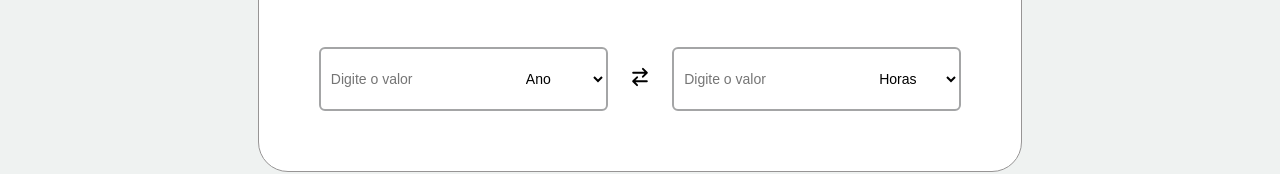
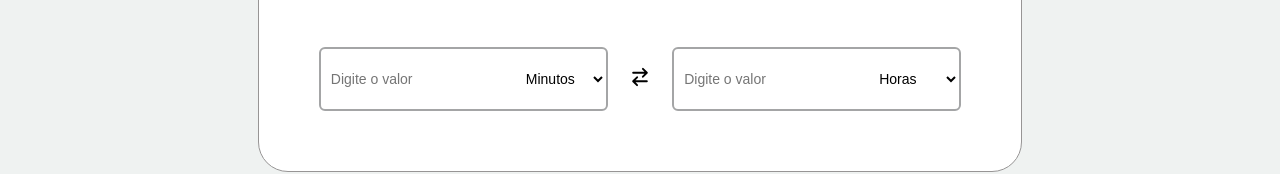
Before and after one commit to Zythee3/ConversaoTotal, a React (Vite) app in the folder conversaoTotal/: page /time in a window 1280 px wide. Shown: the part 248-422 px from the top of the page. Built offline with nearby package versions, Linux system fonts and the light colour scheme.

Commit message:
correção de erros

```diff
--- a/conversaoTotal/src/components/ConversionSection/ConversionSection.css
+++ b/conversaoTotal/src/components/ConversionSection/ConversionSection.css
@@ -16,11 +16,12 @@
   gap: 18px;
   width: 90vw;
   height: 50px;
+
 }
 
 .buttonsSelecao button {
   background-color: var(--primary-color);
-  width: 100%;
+  width: 95%;
   border: #3583c9 1px solid;
   border-radius: 5px;
   display: flex;
--- a/conversaoTotal/src/pages/Time/Time.jsx
+++ b/conversaoTotal/src/pages/Time/Time.jsx
@@ -10,6 +10,7 @@ const Time = () => {
     "Mês",
     "Semanas",
     "Horas",
+    "Minutos",
     "Segundos"
   ];
 
```
